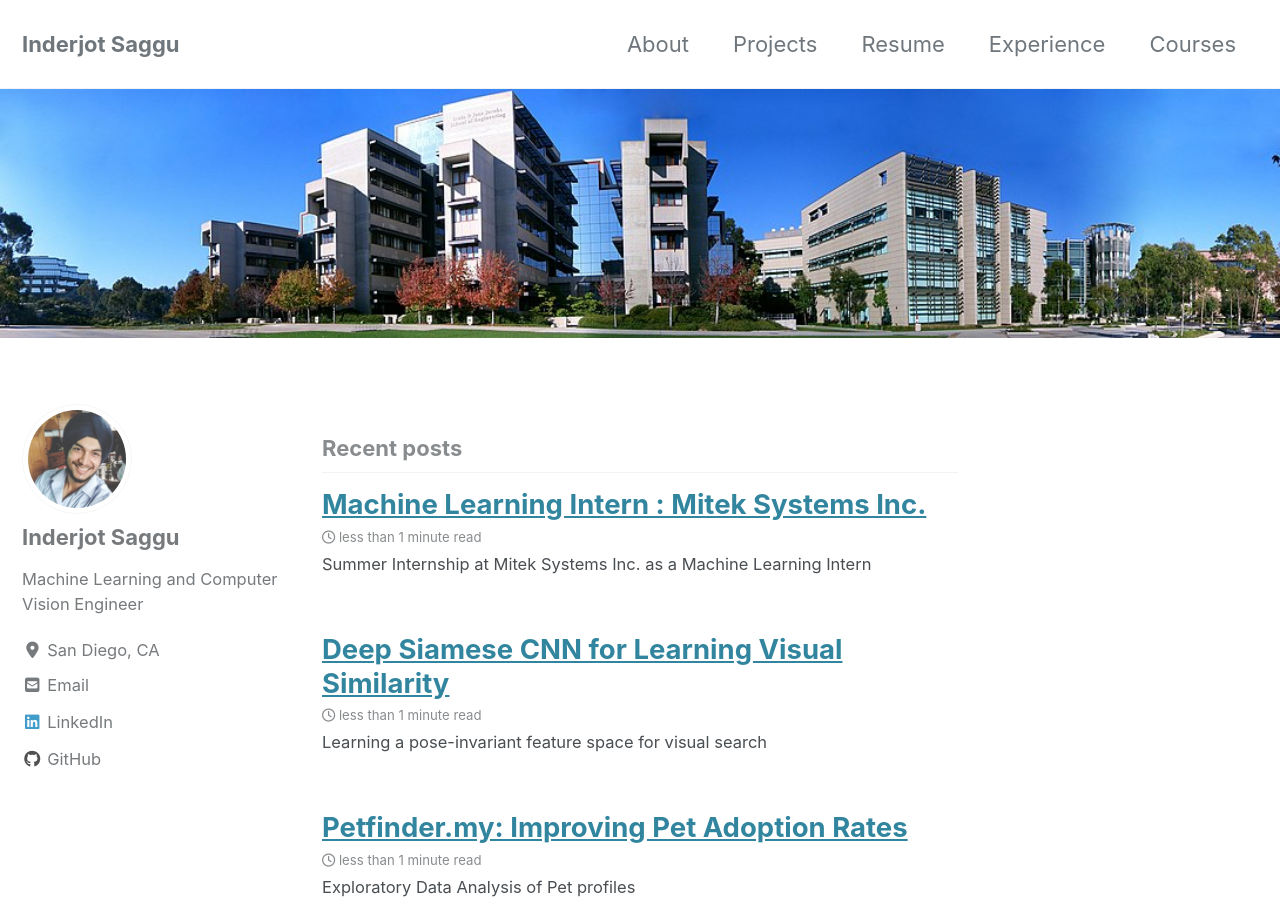
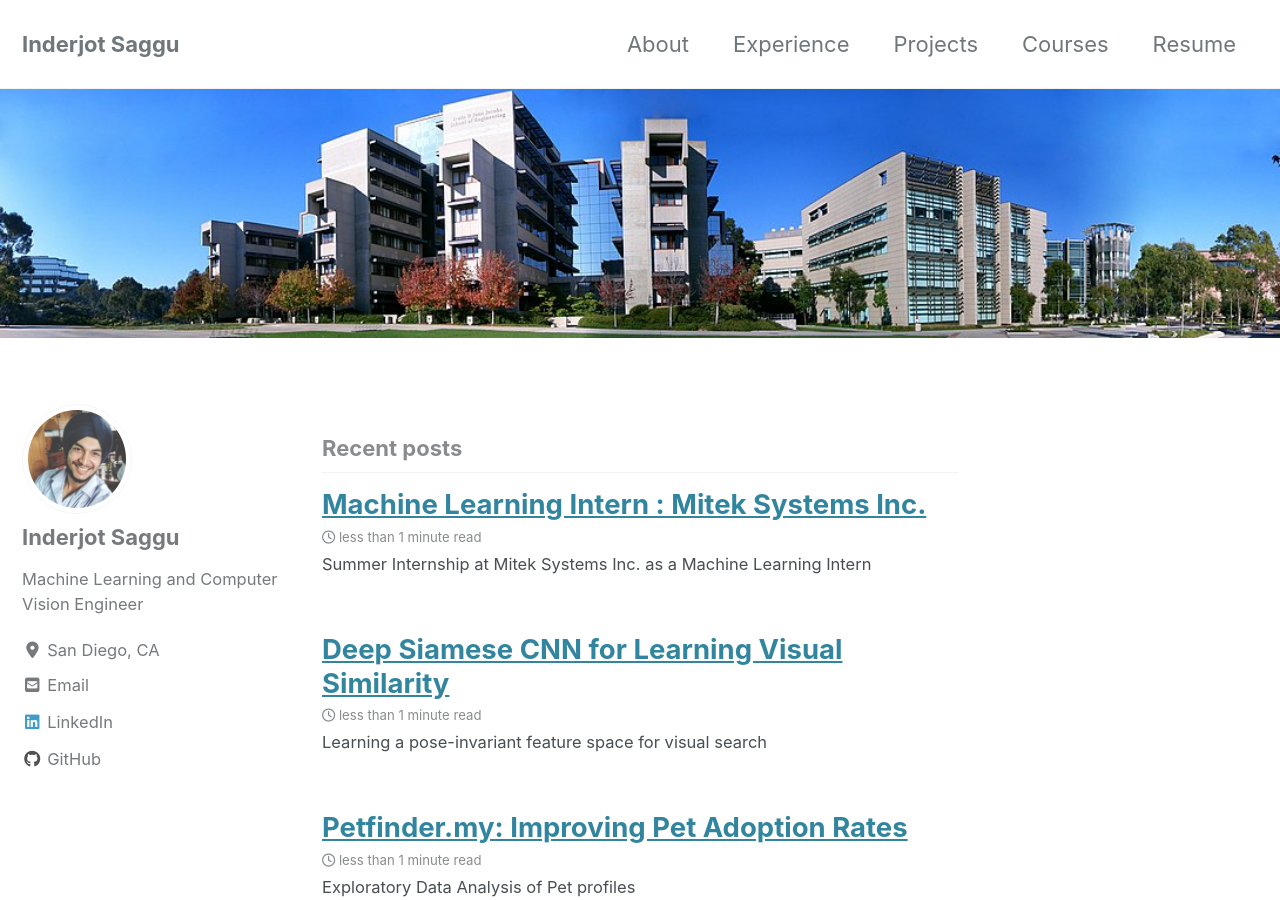
Before and after one commit to ijssaggu/ijssaggu.github.io, a Jekyll site: the page built from index.html, in a window 1280 px wide and 900 px high. Built offline with Jekyll 4.4.1, drawn with Linux system fonts in a browser that asks for light colours; cached includes are drawn as plain includes; nearby versions of some CDN libraries; the list of posts is cut into pages by our own code; some of the changed lines change nothing that is shown.

Commit message:
order changed

```diff
--- a/_data/navigation.yml
+++ b/_data/navigation.yml
@@ -2,14 +2,14 @@
 main:
   - title: "About"
     url: /about/
+  - title: "Experience"
+    url: /experience/
   - title: "Projects"
     url: /projects/
+  - title: "Courses"
+    url: /courses/
   - title: "Resume"
     url: /files/Resume_Inderjot_Saggu.pdf
-  - title: "Experience"
-    url: /experience/
-  - title: "Courses"
-    url: /courses/
   # - title: "About"
   #   url: https://mmistakes.github.io/minimal-mistakes/about/
   # - title: "Sample Posts"
```
